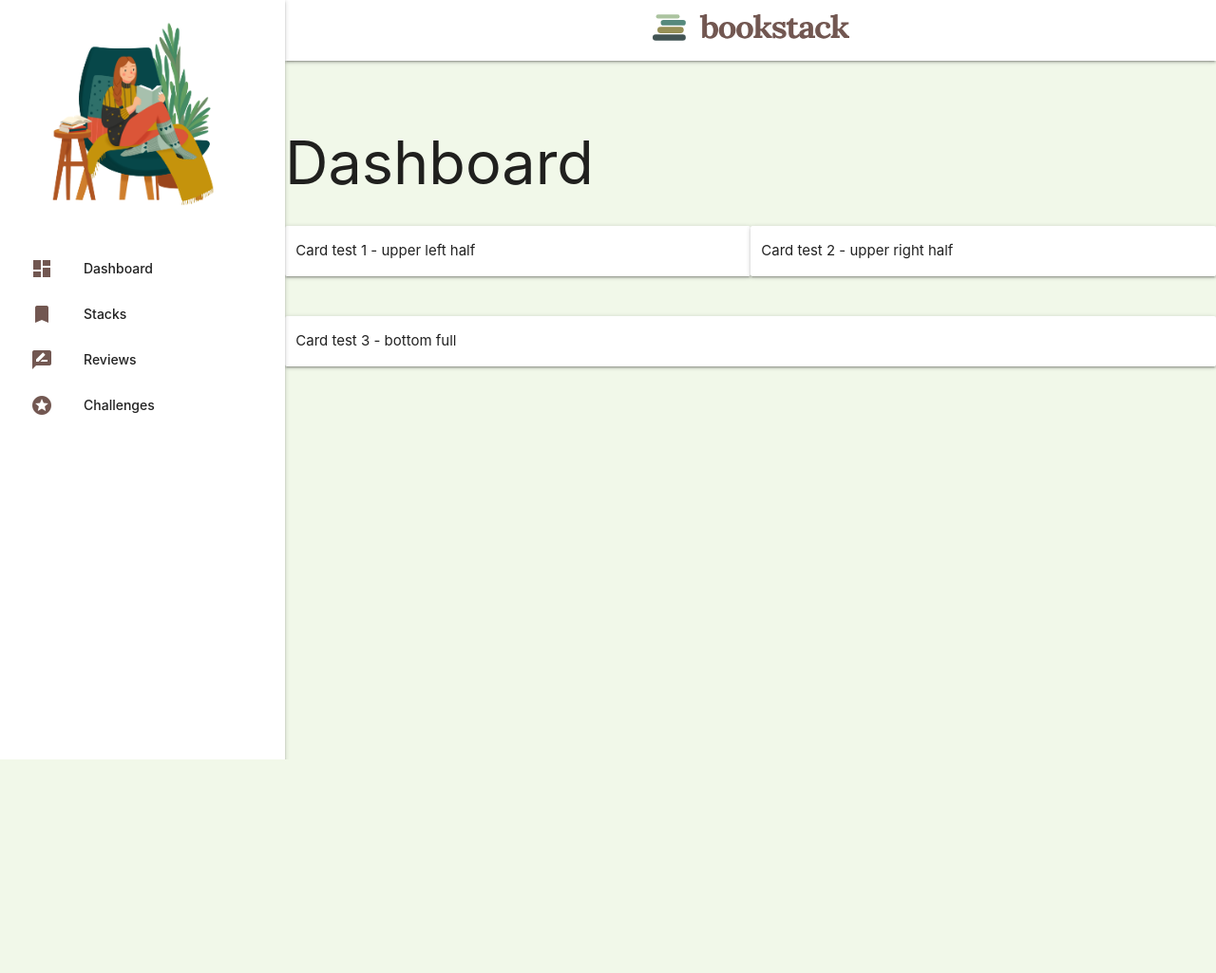
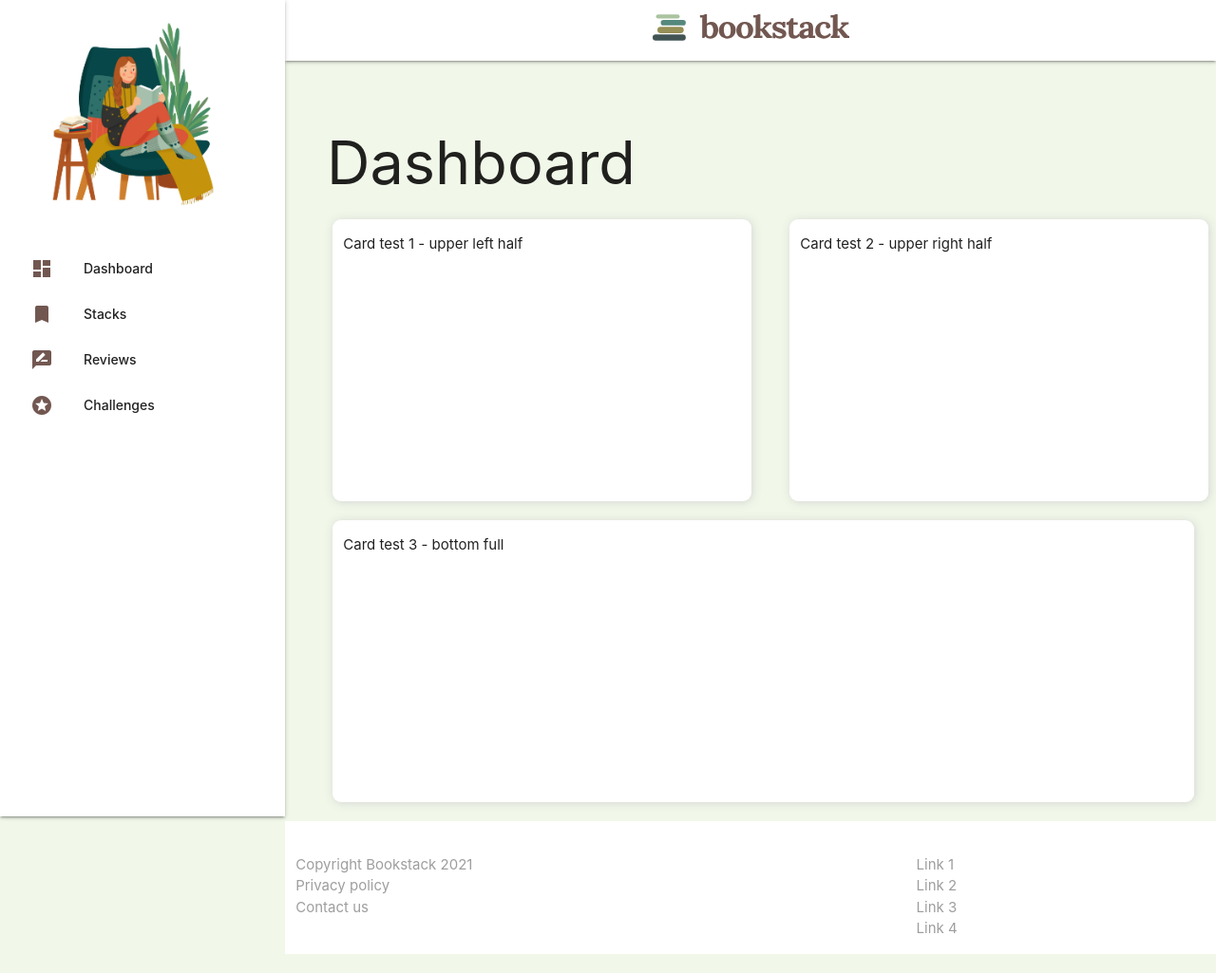
Before and after one commit to TaraRhoseyn/bookstack_web_app, a Flask app: page / in a window 1280 px wide. Shown: the whole page at 95% size. Before the commit the page ends 800 px from the top, so only its background shows below. Run offline with Flask 2, Linux system fonts and the light colour scheme; data that the repository does not hold is empty; some libraries are stand-ins or nearby versions.

Commit message:
feat: Add footer to dashboard

```diff
--- a/static/css/style.css
+++ b/static/css/style.css
@@ -44,6 +44,49 @@ body {
 
 /* NAVBAR ENDS */
 
+/* DASHBOARD */
+/* CARDS */
+
+@media only screen and (min-width : 993px) {
+    .custom-stack-card-half, .custom-stack-card {
+        box-shadow: 1px 1px 10px rgba(209, 209, 209, 0.91);
+        border-radius: 9px;
+    }
+}
+
+@media only screen and (min-width: 1025px) {
+    h1 {
+        margin-left: 44px;
+    }
+
+    .row .col.m6 {
+        width: 45%;
+        margin-left: 40px;
+        height: 297px;
+    }
+
+    #stack-card-left {
+        margin-left: 50px;
+    }
+
+    #stack-card-full {
+        margin-left: 50px;
+        width: 92.5%;
+        height: 297px;
+    }
+}
+
+/* DASHBOARD ENDS */
+
+/* MISC */
+
 .material-icons {
     color: black;
 }
+
+/* MISC ENDS */
+
+/* FOOTER */
+
+
+/* FOOTER ENDS */
--- a/templates/dashboard.html
+++ b/templates/dashboard.html
@@ -75,20 +75,42 @@
             <h1>Dashboard</h1>
             <section>
                 <div class="row">
-                    <div class="col s12 m6 card-panel">
+                    <div class="col s12 m6 custom-stack-card-half white" id="stack-card-left">
                         <p>Card test 1 - upper left half</p>
                     </div>
-                    <div class="col s12 m6 card-panel">
+                    <div class="col s12 m6 custom-stack-card-half white">
                         <p>Card test 2 - upper right half</p>
                     </div>
                 </div>
                 <div class="row">
-                    <div class="col s12 card-panel">
+                    <div class="col s12 custom-stack-card white" id="stack-card-full">
                         <p>Card test 3 - bottom full</p>
                     </div>
                 </div>
             </section>
         </main>
+        <!-- Footer. Credit: Materialize-->
+        <footer class="page-footer white">
+            <div class="container-fluid">
+              <div class="row">
+                <div class="col l6 s12">
+                    <ul>
+                        <li class="grey-text">Copyright Bookstack 2021</li>
+                        <li class="grey-text">Privacy policy</li>
+                        <li class="grey-text">Contact us</li>
+                    </ul>
+                </div>
+                <div class="col l4 offset-l2 s12">
+                  <ul>
+                    <li><a class="grey-text" href="#!">Link 1</a></li>
+                    <li><a class="grey-text" href="#!">Link 2</a></li>
+                    <li><a class="grey-text" href="#!">Link 3</a></li>
+                    <li><a class="grey-text" href="#!">Link 4</a></li>
+                  </ul>
+                </div>
+              </div>
+            </div>
+          </footer>
         <!-- Own JS scripts -->
         <script src="{{ url_for('static', filename='js/script.js') }}"></script>
     </body>
```
